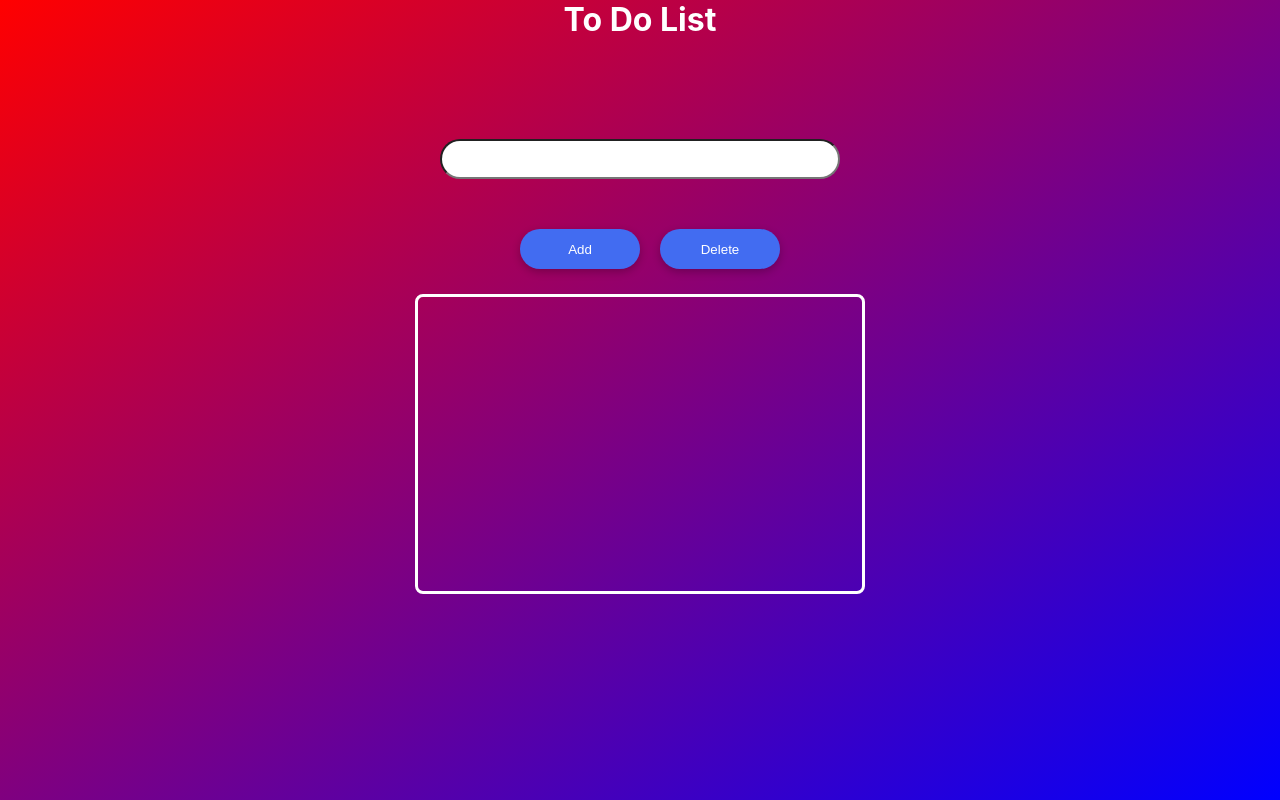
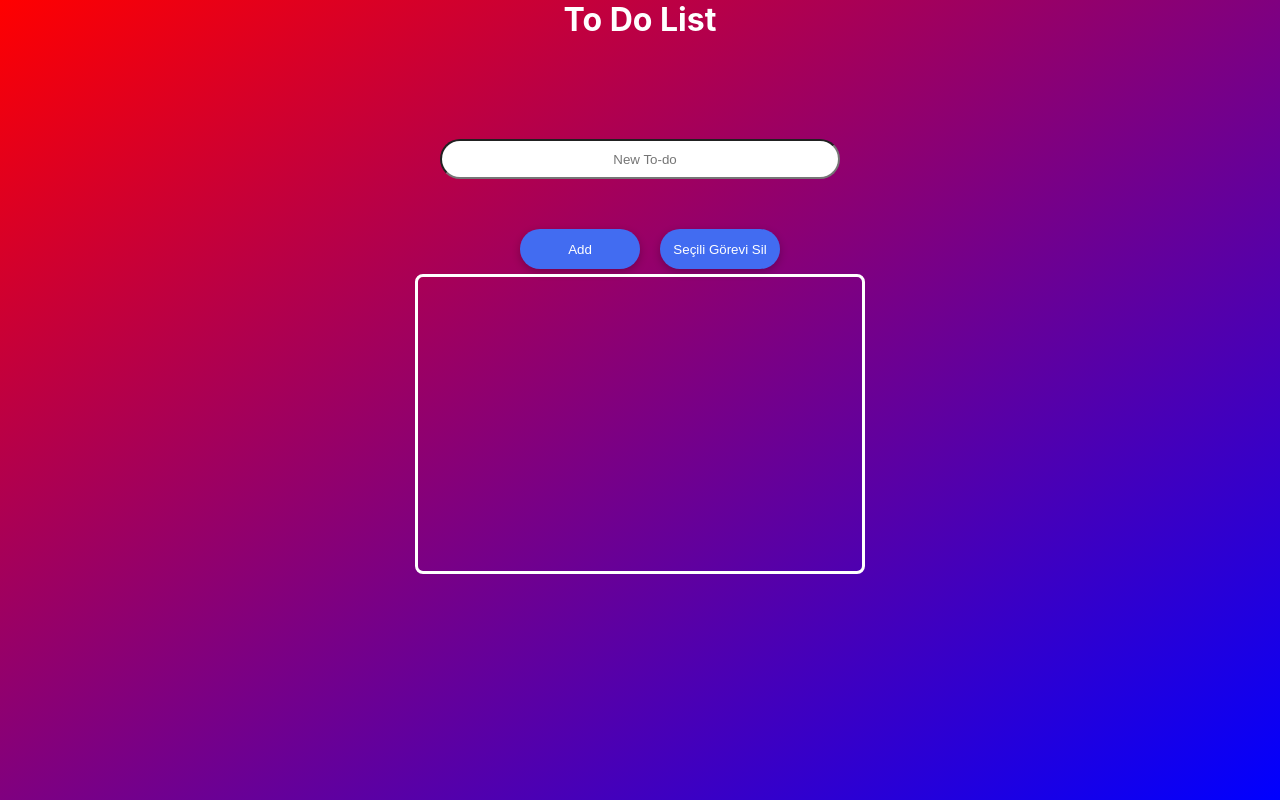
Before and after one commit to huseyinbagator/react-demo-todo-app, a React (Create React App) app: page / in a window 1280 px wide. Built offline with nearby package versions, Linux system fonts and the light colour scheme.

Commit message:
todo-design-4

```diff
--- a/src/App.css
+++ b/src/App.css
@@ -6,10 +6,13 @@
 ul{
   list-style-type: none;
   margin-left: 20px;
-  margin-top: 20px;
+  margin-top:10px;
   font-size: 18px;
   color: #fff;
 
+}
+li{
+  margin-top:5px;
 }
 .App{
   height: 100vh;
@@ -53,7 +56,7 @@ input{
 
 
 .todolist{
-  margin-top: 25px;
+  margin-top: 5px;
   border: 3px solid #fff;
   border-radius: 8px;
   width: 450px;
--- a/src/App.js
+++ b/src/App.js
@@ -1,50 +1,74 @@
-
 import './App.css';
-import {useState} from 'react';
+import { useState } from 'react';
 
 function App() {
-  const [value, setvalue] = useState(" ");
-  const [savedValue, setsavedValue] = useState([]);
+  const [value, setValue] = useState("");
+  const [savedValue, setSavedValue] = useState([]);
+  const [selectedTodo, setSelectedTodo] = useState(null);
+
   const handleChange = (e) => {
-  setvalue(e.target.value)
-  console.log(e.target.value)
+    setValue(e.target.value);
+  };
+
+  const handleAdd = (event) => {
+    event.preventDefault();
+    setSavedValue([...savedValue, value]);
+    setValue("");
+
+  };
+
+  const handleDelete = (event) => {
+    event.preventDefault();
+    if (selectedTodo !== null) {
+      const updatedTodos = [...savedValue];
+      updatedTodos.splice(selectedTodo, 1);
+      setSavedValue(updatedTodos);
+      setSelectedTodo(null);
     }
-  const handleadd = (event) =>{
-    setsavedValue([...savedValue,value]);
-    setvalue('');
-    event.preventDefault();
-  }
+  };
+
+  const handleSelectTodo = (index) => {
+    setSelectedTodo(index);
+  };
+
   return (
     <>
       <div className="App">
         <h1>To Do List</h1>
-          <form className="form" >
-           {/* Serach Bar Start */}
+        <form className="form">
           <div>
-                <input value={value}  onChange={handleChange} placeholder="New To-do">
-                </input>
+            <input
+              value={value} onChange={handleChange}   placeholder="New To-do"
+            />
           </div>
-           {/* Serach Bar End */}
-
-          {/* Buttons Section Start */}
           <div className="buttons">
-              <button className="buttonadd" onClick={handleadd} type="submit">Add</button>
-               <button className="buttonadelete" type="submit">Delete</button>
+            <button className="buttonadd" onClick={handleAdd} type="submit">
+              Add
+            </button>
+            <button
+              type="submit"
+              onClick={handleDelete}
+              className="buttonadelete"
+              disabled={selectedTodo === null}
+            >
+              Seçili Görevi Sil
+            </button>
           </div>
-          {/* Buttons Section End */}
         </form>
 
-          {/* To Do  Section Start */}
         <div className="todolist">
           <ul>
-                  {savedValue.map((value,index) =>(
-                      <li key={index}>{value}</li>
+            {savedValue.map((value, index) => (
+              <li
+                key={index}
+                className={index === selectedTodo ? "selected" : ""}
+                onClick={() => handleSelectTodo(index)}
+              >
+                {value}
+              </li>
             ))}
-
           </ul>
         </div>
-          {/* To Do  Section End */}
-
       </div>
     </>
   );
```
Lines whose indentation alone changed are shown as unchanged.
